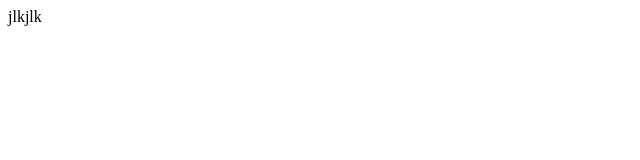
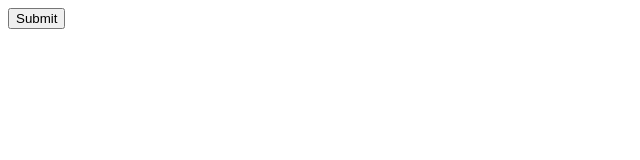
Before and after one commit to ohnishant/git-tutorial, a plain HTML site: page index.html in a window 1280 px wide. Shown: the full height of the page, 0-640 px from the left. Drawn offline with Linux system fonts and the light colour scheme.

Commit message:
add: button to homepage

```diff
--- a/app.js
+++ b/app.js
@@ -0,0 +1 @@
+console.log("hello world!")
--- a/index.html
+++ b/index.html
@@ -6,6 +6,6 @@
     <title>Document</title>
 </head>
 <body>
-    jlkjlk
+    <button class="sumbit">Submit</button>
 </body>
 </html>
```
